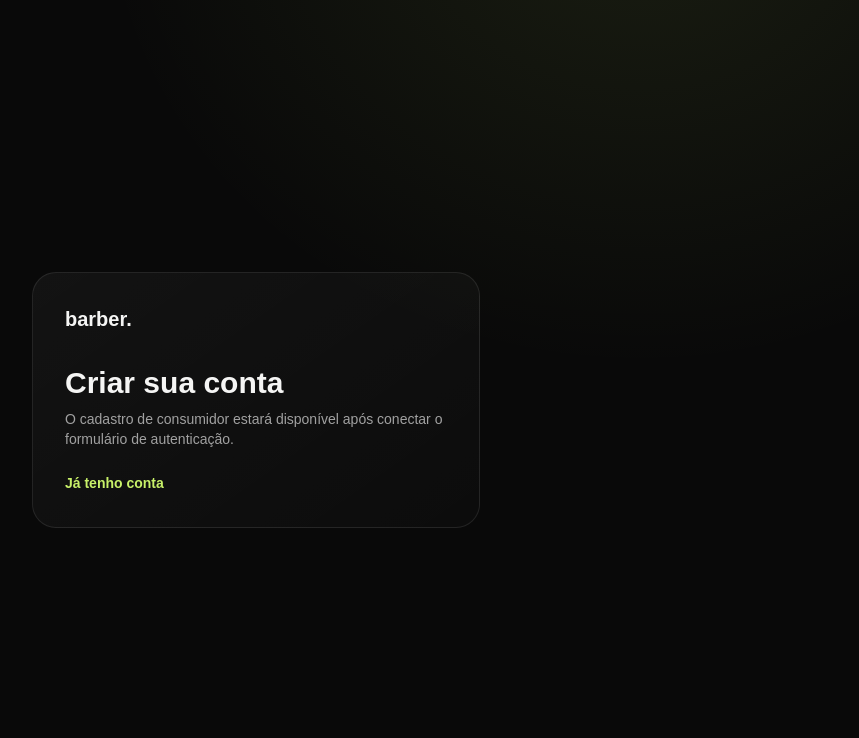
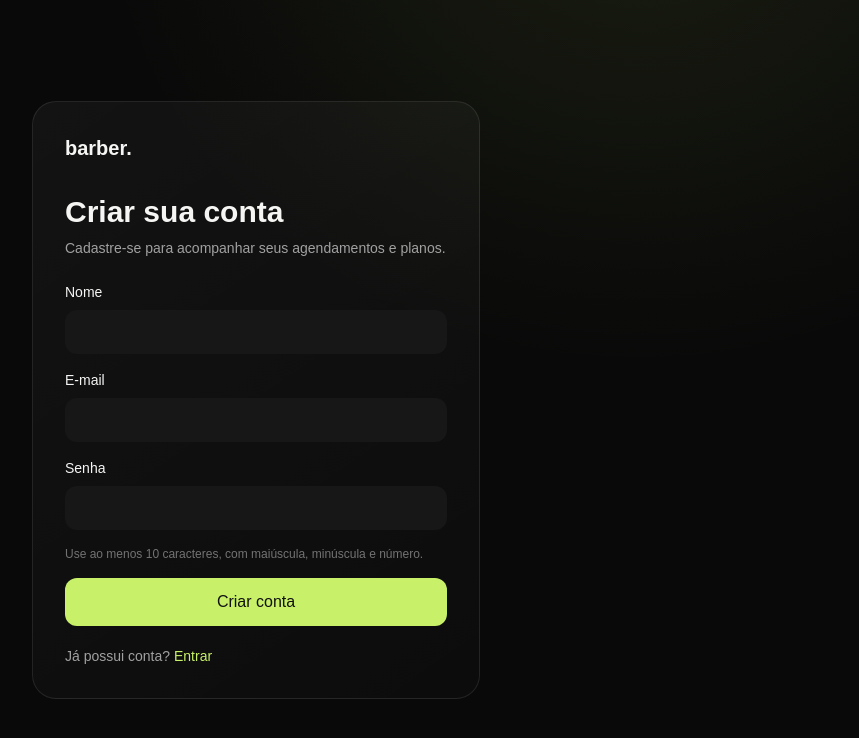
Before and after one commit to allancorreaz/fsw-barber, a Next.js app: page /register in a window 1280 px wide. Shown: the top 738 px of the page, without its empty margins (384-1243 px from the left). Built offline with nearby package versions, Linux system fonts and the light colour scheme.

Commit message:
feat: connect registration page to authentication form

```diff
--- a/app/register/page.tsx
+++ b/app/register/page.tsx
@@ -1,4 +1,5 @@
 import Link from "next/link";
+import { AuthForm } from "@/app/_components/auth-form";
 export default function RegisterPage() {
-  return <main className="grid min-h-screen place-items-center px-5"><section className="surface w-full max-w-md rounded-3xl p-8"><Link href="/" className="text-xl font-black">barber.</Link><h1 className="mt-8 text-3xl font-black">Criar sua conta</h1><p className="mt-2 text-sm text-neutral-400">O cadastro de consumidor estará disponível após conectar o formulário de autenticação.</p><Link href="/login" className="mt-6 inline-flex text-sm font-bold text-[#c8f169]">Já tenho conta</Link></section></main>;
+ return <main className="grid min-h-screen place-items-center px-5"><section className="surface w-full max-w-md rounded-3xl p-8"><Link href="/" className="text-xl font-black">barber.</Link><h1 className="mt-8 text-3xl font-black">Criar sua conta</h1><p className="mt-2 text-sm text-neutral-400">Cadastre-se para acompanhar seus agendamentos e planos.</p><AuthForm mode="register" /><p className="mt-5 text-sm text-neutral-400">Já possui conta? <Link href="/login" className="text-[#c8f169]">Entrar</Link></p></section></main>;
 }
```
